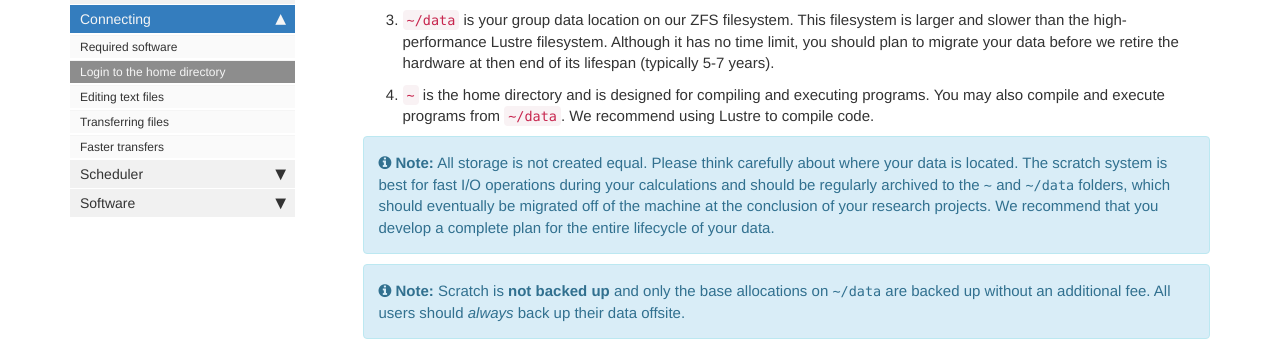
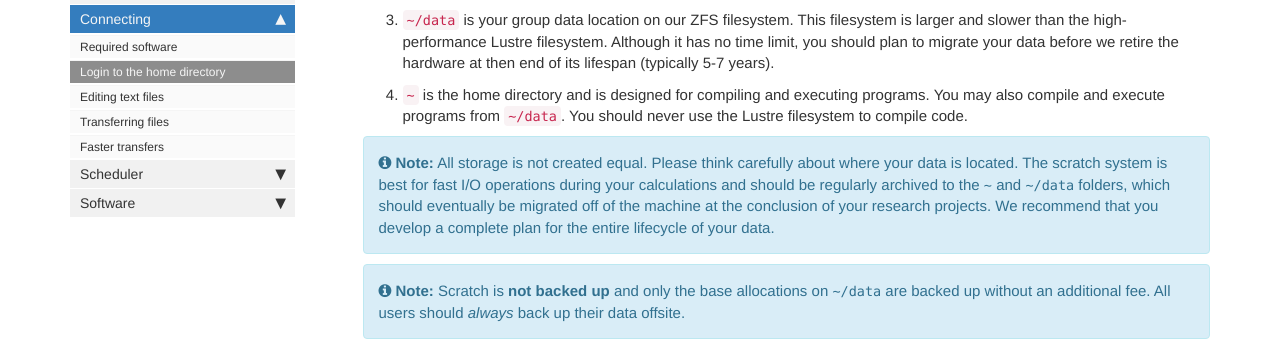
Before and after one commit to marcc-hpc/tutorials, a Jekyll site: the page built from pages/shortcourse/shortcourse_login.md, in a window 1280 px wide and 900 px high, scrolled down 2338 px. Shown: the part 153-494 px from the top of the window. Built offline with Jekyll 4.4.1, drawn with Linux system fonts in a browser that asks for light colours; comment, search, counter and statistics services are not loaded.

Commit message:
fixed typo

```diff
--- a/pages/shortcourse/shortcourse_login.md
+++ b/pages/shortcourse/shortcourse_login.md
@@ -65,7 +65,7 @@ You can see from the `ls -l` command that we have several symbolic links in our
 1. `~/scratch` is your personal scratch space. Use it to store I/O-intensive data used by your calculations. This Lustre filesystem has a limit of 6 months.
 2. `~/work` is your group scratch space. Use it for data shared between group membners. This also occupies the Lustre filesystem and has a limit of 6 months.
 3. `~/data` is your group data location on our ZFS filesystem. This filesystem is larger and slower than the high-performance Lustre filesystem. Although it has no time limit, you should plan to migrate your data before we retire the hardware at then end of its lifespan (typically 5-7 years).
-4. `~` is the home directory and is designed for compiling and executing programs. You may also compile and execute programs from `~/data`. We recommend using Lustre to compile code.
+4. `~` is the home directory and is designed for compiling and executing programs. You may also compile and execute programs from `~/data`. You should never use the Lustre filesystem to compile code.
 
 {% include note.html content="All storage is not created equal. Please think carefully about where your data is located. The scratch system is best for fast I/O operations during your calculations and should be regularly archived to the `~` and `~/data` folders, which should eventually be migrated off of the machine at the conclusion of your research projects. We recommend that you develop a complete plan for the entire lifecycle of your data." %}
 
```
